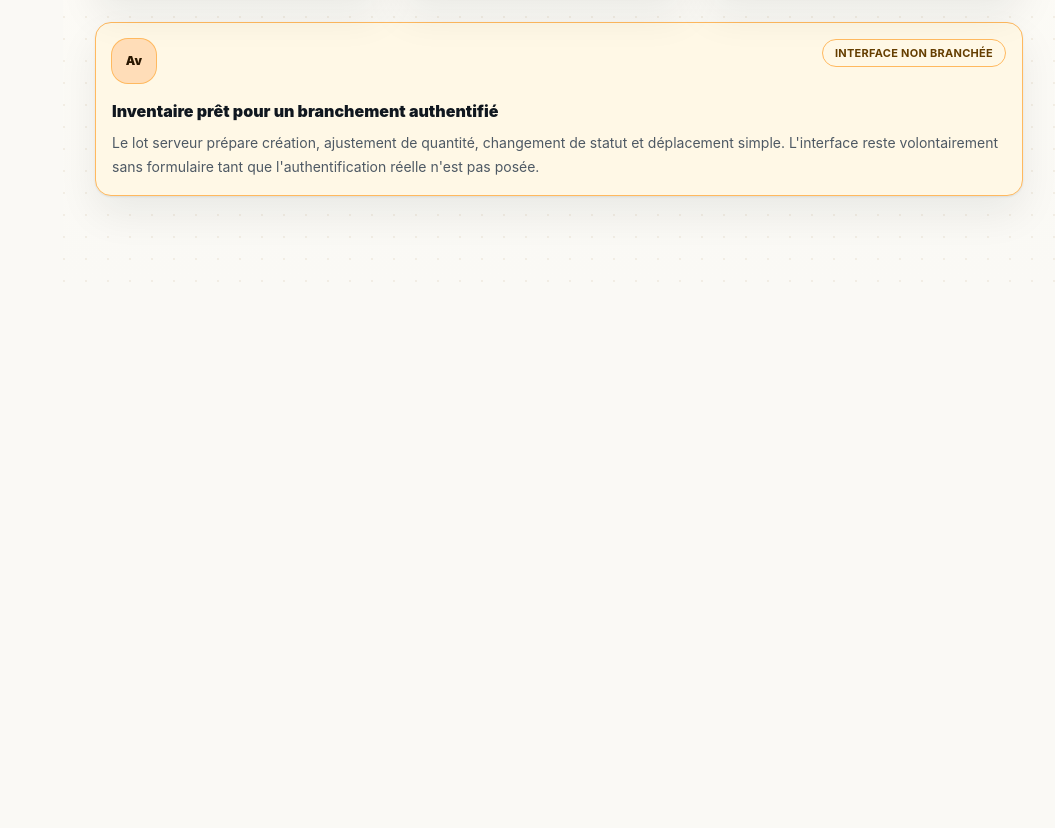
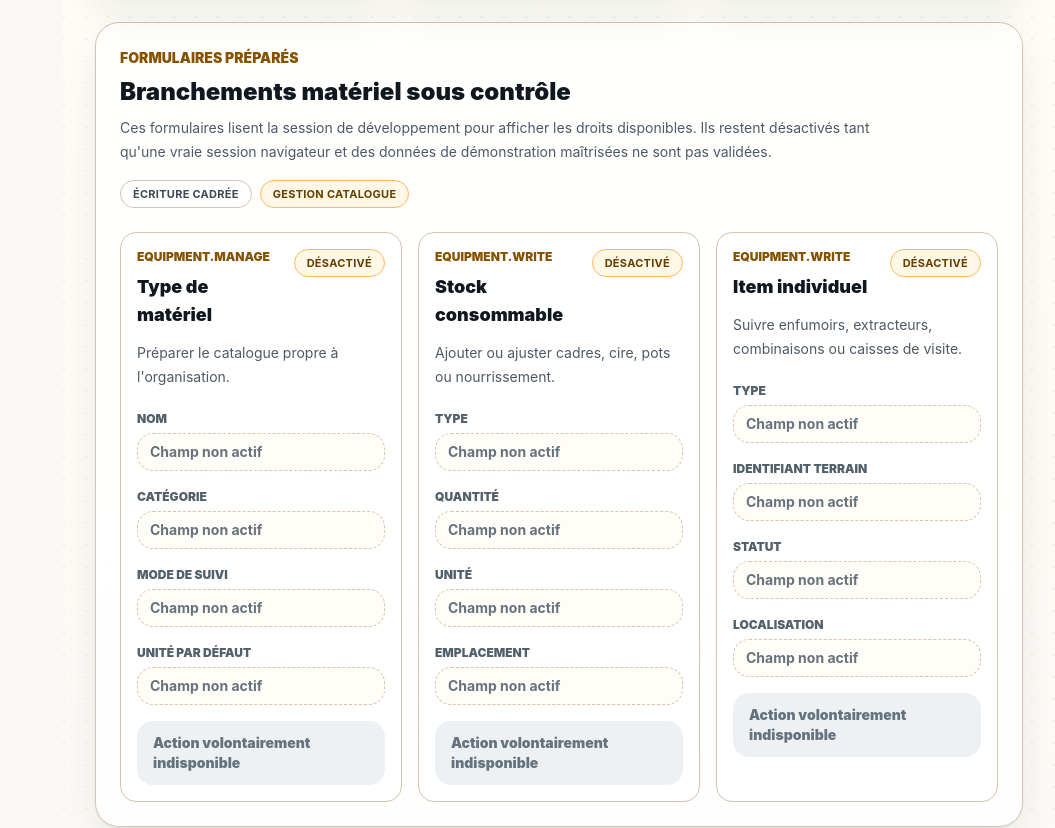
Before and after one commit to bigfred2002/ruche360, a Next.js app: page /equipment in a window 1280 px wide. Shown: the part 1363-2191 px from the top of the page, without its empty margins (225-1280 px from the left). Before the commit the page ends 1647 px from the top, so only its background shows below. Built offline with nearby package versions, Linux system fonts and the light colour scheme.

Commit message:
feat: add equipment form shell

```diff
--- /dev/null
+++ b/src/components/EquipmentFormsPreview.tsx
@@ -0,0 +1,85 @@
+import {
+  canUseSessionModulePermission,
+  createDevelopmentApplicationSession,
+} from "@/features/auth";
+
+import { StatusBadge } from "./StatusBadge";
+
+const formSections = [
+  {
+    title: "Type de matériel",
+    permission: "equipment.manage",
+    fields: ["Nom", "Catégorie", "Mode de suivi", "Unité par défaut"],
+    detail: "Préparer le catalogue propre à l'organisation.",
+  },
+  {
+    title: "Stock consommable",
+    permission: "equipment.write",
+    fields: ["Type", "Quantité", "Unité", "Emplacement"],
+    detail: "Ajouter ou ajuster cadres, cire, pots ou nourrissement.",
+  },
+  {
+    title: "Item individuel",
+    permission: "equipment.write",
+    fields: ["Type", "Identifiant terrain", "Statut", "Localisation"],
+    detail: "Suivre enfumoirs, extracteurs, combinaisons ou caisses de visite.",
+  },
+] as const;
+
+export function EquipmentFormsPreview() {
+  const session = createDevelopmentApplicationSession();
+  const canWrite = canUseSessionModulePermission(session, "equipment", "equipment.write");
+  const canManage = canUseSessionModulePermission(session, "equipment", "equipment.manage");
+
+  return (
+    <section className="surface-panel rounded-3xl p-5 sm:p-6">
+      <div className="flex flex-wrap items-start justify-between gap-4">
+        <div>
+          <p className="section-kicker">Formulaires préparés</p>
+          <h2 className="mt-2 text-2xl font-black text-slate-950">
+            Branchements matériel sous contrôle
+          </h2>
+          <p className="mt-2 max-w-3xl text-sm leading-6 text-field-muted">
+            Ces formulaires lisent la session de développement pour afficher les droits
+            disponibles. Ils restent désactivés tant qu&apos;une vraie session navigateur
+            et des données de démonstration maîtrisées ne sont pas validées.
+          </p>
+        </div>
+        <div className="flex flex-wrap gap-2">
+          <StatusBadge label={canWrite ? "Écriture cadrée" : "Lecture seule"} tone="preview" />
+          <StatusBadge label={canManage ? "Gestion catalogue" : "Catalogue verrouillé"} tone="soon" />
+        </div>
+      </div>
+
+      <div className="mt-6 grid gap-4 lg:grid-cols-3">
+        {formSections.map((section) => (
+          <article className="rounded-2xl border border-cream-300 bg-white p-4" key={section.title}>
+            <div className="flex items-start justify-between gap-3">
+              <div>
+                <p className="text-xs font-black uppercase text-amber-800">
+                  {section.permission}
+                </p>
+                <h3 className="mt-2 text-lg font-black text-slate-950">{section.title}</h3>
+              </div>
+              <StatusBadge label="Désactivé" tone="soon" />
+            </div>
+            <p className="mt-3 text-sm leading-6 text-field-muted">{section.detail}</p>
+            <div className="mt-4 space-y-3">
+              {section.fields.map((field) => (
+                <label className="block" key={field}>
+                  <span className="text-xs font-black uppercase text-slate-600">{field}</span>
+                  <span className="mt-1 block rounded-2xl border border-dashed border-cream-300 bg-cream-50 px-3 py-2 text-sm font-bold text-slate-500">
+                    Champ non actif
+                  </span>
+                </label>
+              ))}
+            </div>
+            <div className="mt-4 rounded-2xl bg-slate-100 px-4 py-3 text-sm font-black text-slate-500">
+              Action volontairement indisponible
+            </div>
+          </article>
+        ))}
+      </div>
+    </section>
+  );
+}
--- a/src/components/EquipmentInventoryPreview.tsx
+++ b/src/components/EquipmentInventoryPreview.tsx
@@ -1,5 +1,6 @@
 import { AppShell } from "./AppShell";
 import { createAppNavigation } from "./appNavigation";
+import { EquipmentFormsPreview } from "./EquipmentFormsPreview";
 import { StatePanel } from "./StatePanel";
 import { StatusBadge } from "./StatusBadge";
 
@@ -198,8 +199,10 @@ export function EquipmentInventoryPreview() {
             </aside>
           </section>
 
+          <EquipmentFormsPreview />
+
           <StatePanel
-            detail="Le lot serveur prépare création, ajustement de quantité, changement de statut et déplacement simple. L'interface reste volontairement sans formulaire tant que l'authentification réelle n'est pas posée."
+            detail="Les formulaires affichent désormais les futurs branchements et les droits de la session de développement, mais aucune mutation n'est envoyée tant qu'une vraie session navigateur n'est pas posée."
             kind="coming-soon"
             label="Interface non branchée"
             title="Inventaire prêt pour un branchement authentifié"
```
Also changed, not shown: 4 other files (tests, documents, lock files or other folders).
